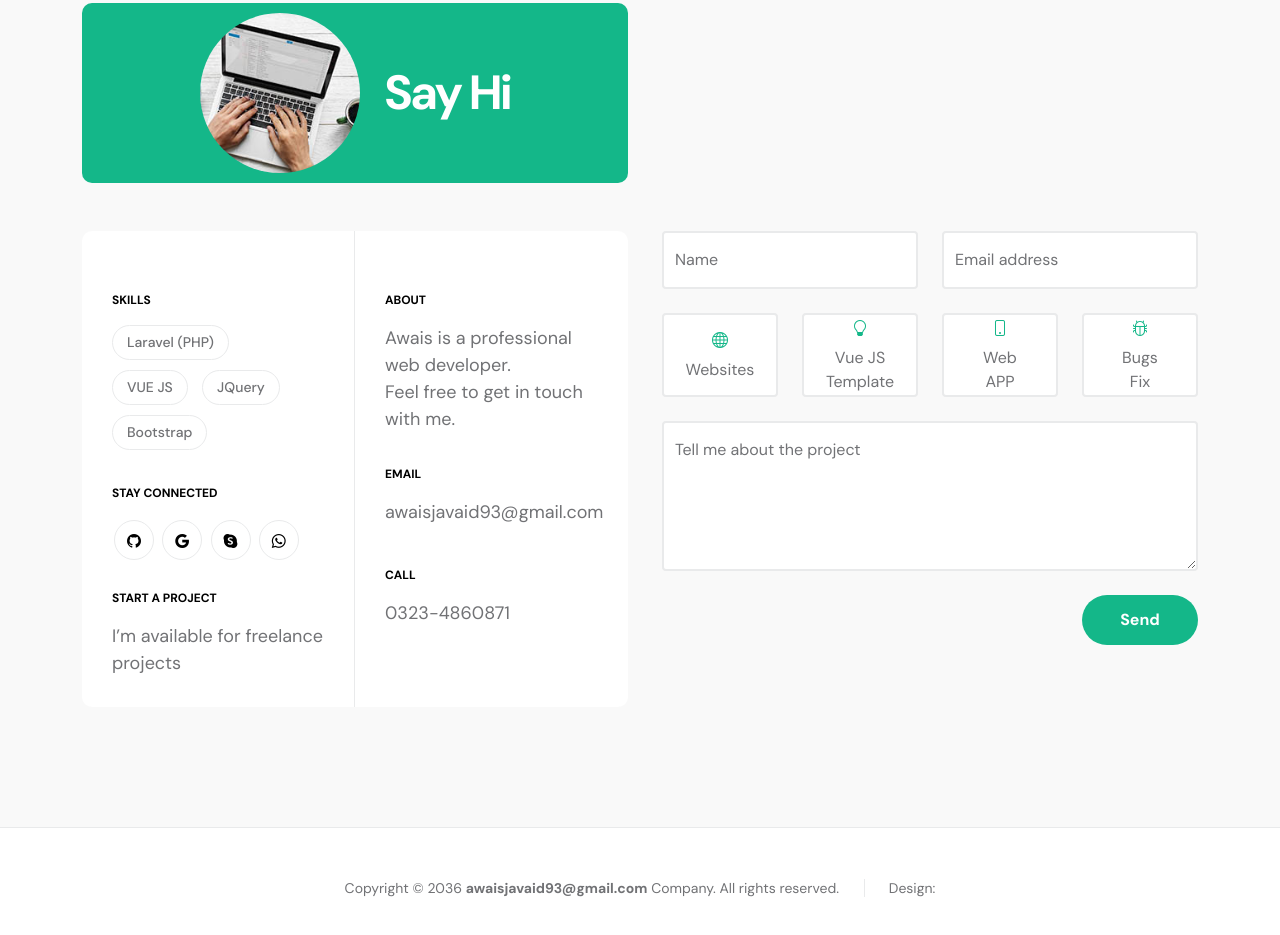
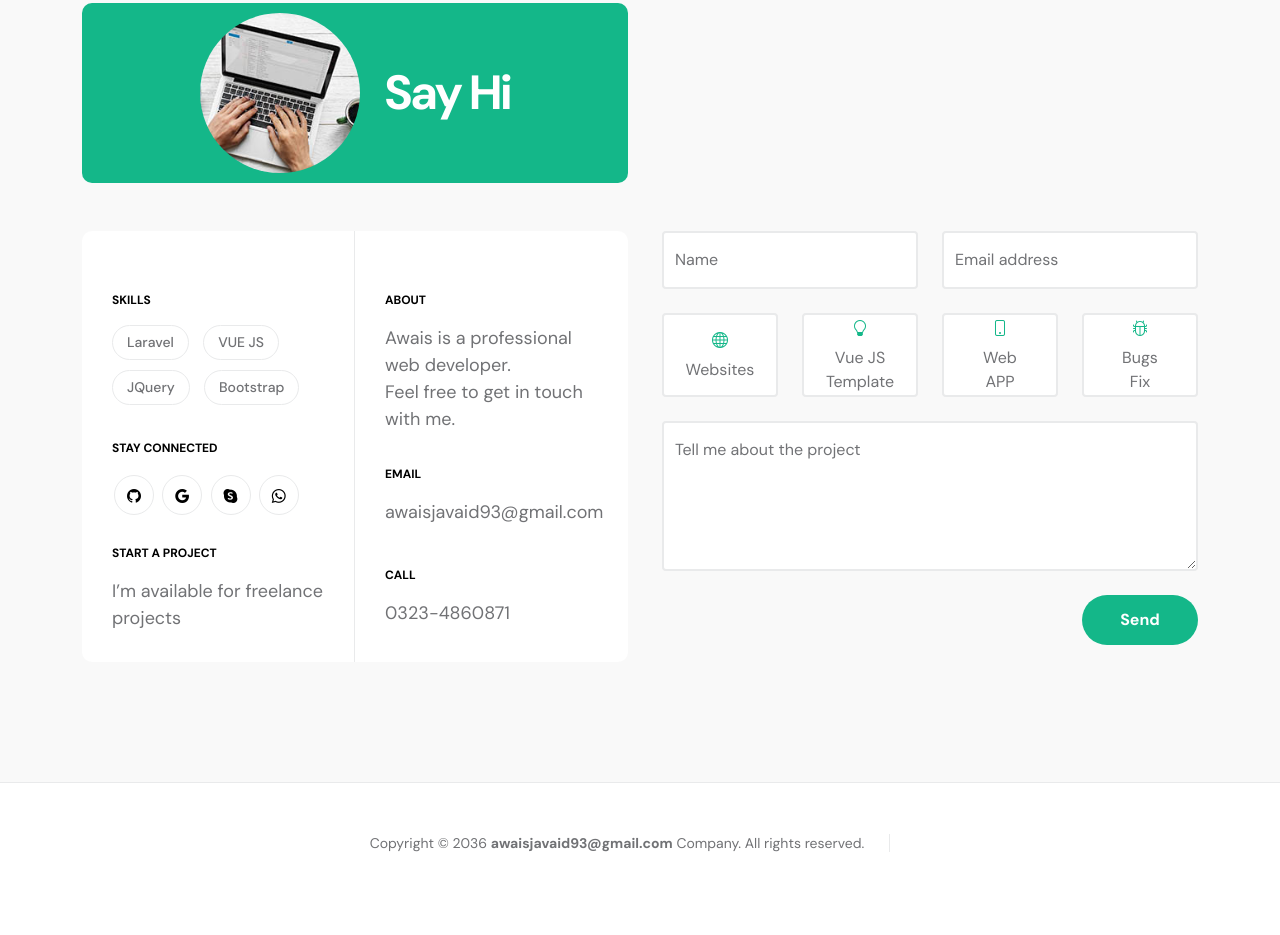
Before and after one commit to awaisjavaid930/awaisjavaid.github.io, a plain HTML site: page index.html in a window 1280 px wide. Shown: the part 5065-6000 px from the top of the page. After the commit the page ends 5969 px from the top, so only its background shows below. Drawn offline with Linux system fonts and the light colour scheme.

Commit message:
set wording

```diff
--- a/index.html
+++ b/index.html
@@ -435,7 +435,7 @@
                                     <strong class="site-footer-title d-block mb-3">SKILLS</strong>
 
                                     <ul class="footer-menu">
-                                        <li class="footer-menu-item"><a href="https://laravel.com/" class="footer-menu-link">Laravel (PHP)</a></li>
+                                        <li class="footer-menu-item"><a href="https://laravel.com/" class="footer-menu-link">Laravel</a></li>
 
                                         <li class="footer-menu-item"><a href="https://vuejs.org/" class="footer-menu-link">VUE JS</a></li>
 
@@ -582,8 +582,6 @@
                         <div class="copyright-text-wrap">
                             <p class="mb-0">
                                 <span class="copyright-text">Copyright © 2036 <a href="mailto:awaisjavaid93@gmail.com">awaisjavaid93@gmail.com</a> Company. All rights reserved.</span>
-                                Design:
-                                <!-- <a rel="sponsored" href="https://templatemo.com" target="_blank">TemplateMo</a> -->
                             </p>
                         </div>
                     </div>
```
